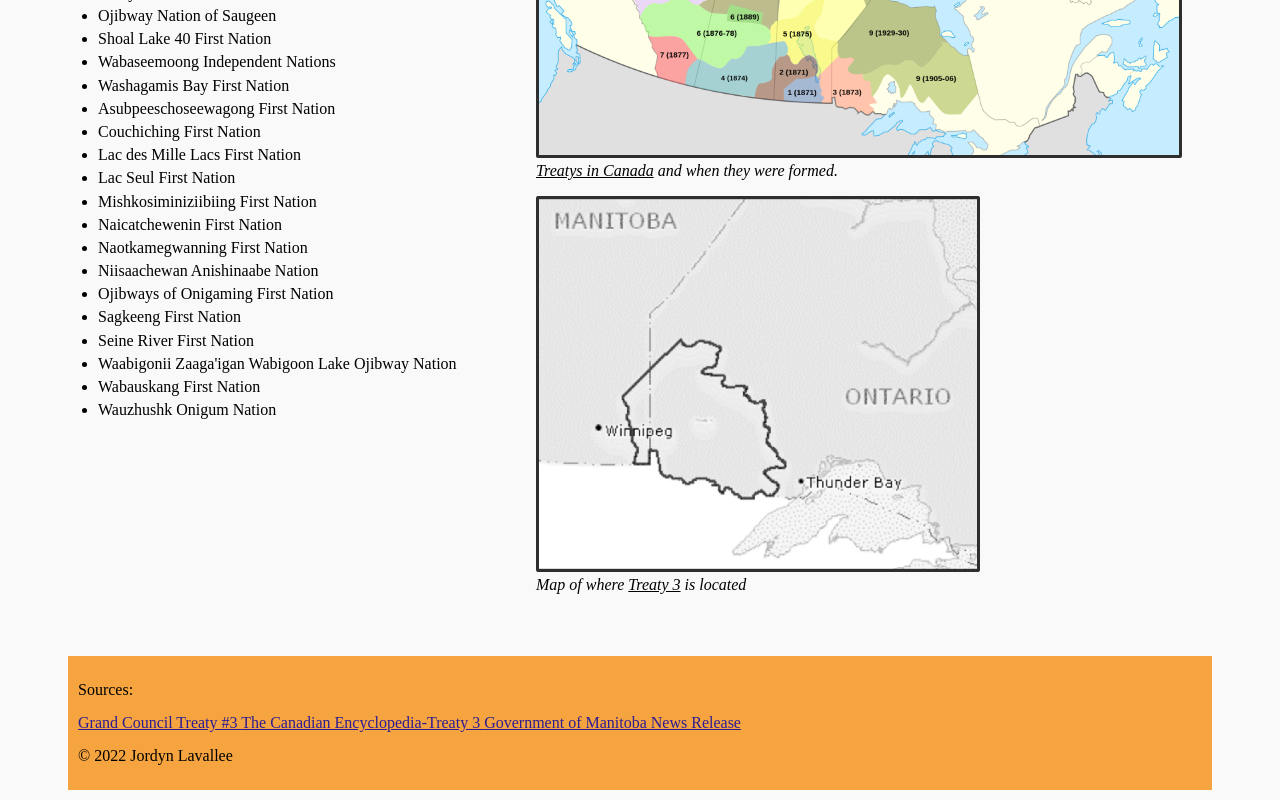
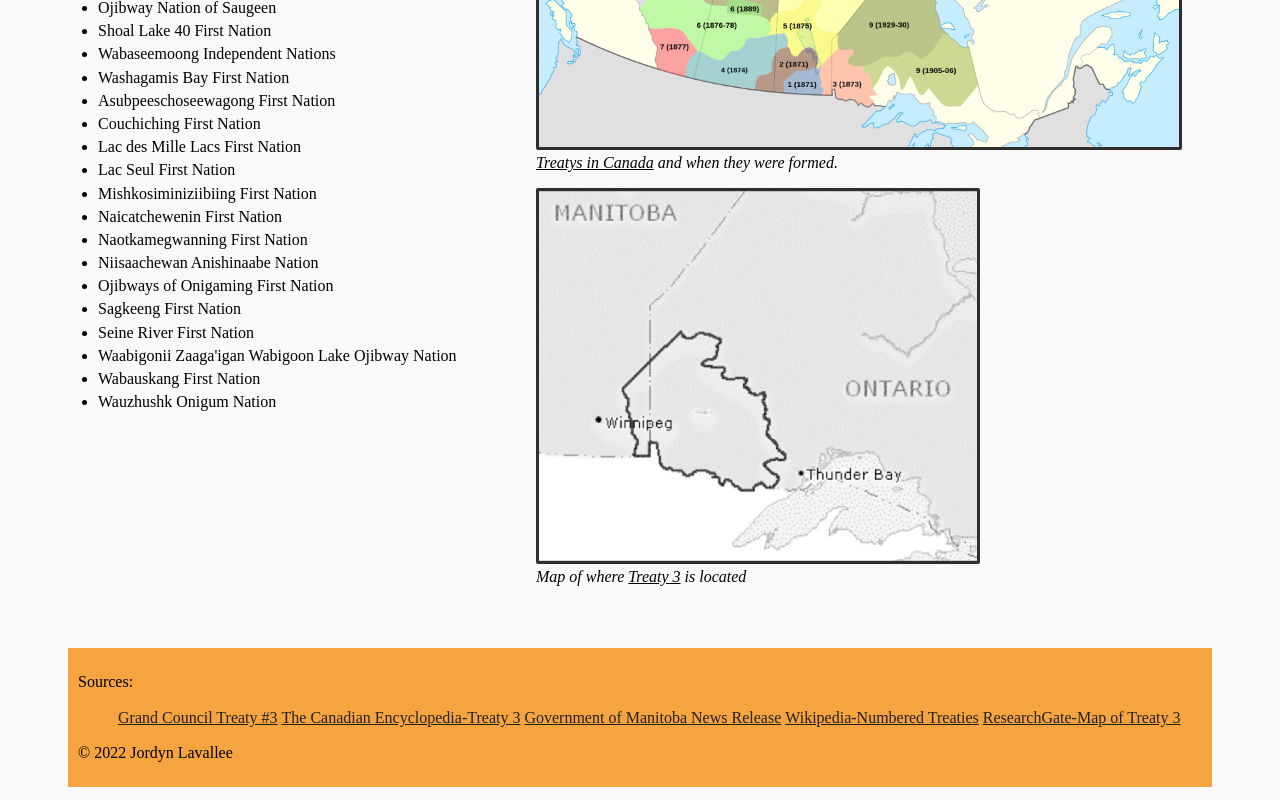
Before and after one commit to jord-lava/treaty-3-css-basics, a plain HTML site: page index.html in a window 1280 px wide. Shown: the part 613-1413 px from the top of the page. Drawn offline with Linux system fonts and the light colour scheme.

Commit message:
added comments

```diff
--- a/index.html
+++ b/index.html
@@ -3,7 +3,7 @@
   Course: Software development 20S
   Teacher: Mr. Hardman
   School: Pembina Trails Early College
-  Date Last Modified: 11/9/22
+  Date Last Modified: 11/11/22
 -->
 <!DOCTYPE html>
 <html lang="en">
@@ -14,6 +14,7 @@
     <title>Treaty 3</title>
     <!-- Links External stylesheet -->
     <link rel="stylesheet" href="stylesheets/main.css" />
+
     <!-- internal stylesheet -->
     <style>
       /* styles the text on this webpage */
@@ -26,24 +27,28 @@
         float: right;
       }
 
-      /* styles images */
+      /* styles images border */
       img {
         border: 3px solid rgb(46, 46, 46);
+        /* rounds border */
         border-radius: 2px;
       }
 
       /* styles the list of communities in treaty 3 */
       ul li {
+        /* changes the spaces between the lines */
         line-height: 1.45;
       }
 
       /* styles the text (non-headings) */
       p {
+        /* changess the space between the lines */
         line-height: 1;
       }
 
       /* styles the text inside the span (this text is on figcaption) */
       span {
+        /* underlines things */
         text-decoration: underline;
       }
     </style>
@@ -88,6 +93,7 @@
               height="439px"
               alt="An Image of a map of Canada, showing the areas of each treaty" />
             <figcaption>
+              <!-- discription of image -->
               <em><span>Treatys in Canada</span> and when they were formed.</em>
             </figcaption>
             <!--
@@ -104,6 +110,7 @@
               hight="370"
               alt="An image of a map of south east Manitoba and western ontiro that shows where treaty 3 is" />
             <figcaption>
+              <!-- discripions of image -->
               <em>Map of where <span>Treaty 3</span> is located</em>
             </figcaption>
             <!--
@@ -157,21 +164,43 @@
     <footer>
       <!-- all sources for this web pages -->
       <p>Sources:</p>
+      <ul>
+        <li>
           <a href="http://gct3.ca/our-nation/" target="_blank">
             Grand Council Treaty #3
           </a>
-
+        </li>
+        <li>
           <a
             href="https://www.thecanadianencyclopedia.ca/en/article/treaty-3"
             target="_blank">
             The Canadian Encyclopedia-Treaty 3
           </a>
+        </li>
+        <li>
           <a
             href="https://news.gov.mb.ca/news/print,index.html?item=7023"
             target="_blank">
             Government of Manitoba News Release
           </a>
+        </li>
+        <li>
+          <a
+            href="https://en.wikipedia.org/wiki/Numbered_Treaties"
+            target="_blank">
+            Wikipedia-Numbered Treaties
+          </a>
+        </li>
+        <li>
+          <a
+            href="https://www.researchgate.net/figure/Map-of-Treaty-3-Area_fig1_43199643"
+            target="_blank">
+            ResearchGate-Map of Treaty 3
+          </a>
+        </li>
+      </ul>
 
+      <!-- copyright symbol -->
       <p>&#169; 2022 Jordyn Lavallee</p>
     </footer>
   </body>
--- a/stylesheets/main.css
+++ b/stylesheets/main.css
@@ -1,35 +1,62 @@
+/* main style sheet for this web site */
+
+/* styles body */
 body {
+  /* changes the background color */
   background-color: rgb(250, 249, 249);
+  /* adds padding */
   padding-left: 50px;
   padding-right: 50px;
 }
-header {
-  padding: 0;
-  overflow: hidden;
+
+/* styles nav */
+nav {
+  /* change the backcground color */
+  background-color: rgb(245, 164, 64);
+  /* padding and margin */
+  padding: 10px 0px;
+  margin: 0px;
+  /* changes font size */
+  font-size: 20px;
+  /* makes the text go to the left */
+  text-align: left;
+}
+
+/* styles list items in an unordered list in the nav bar */
+nav ul li {
+  /* removes bullet point from the list */
+  list-style: none;
+}
+
+/* styles the achores */
+a {
+  /* changes the text color to black */
+  color: rgb(34, 34, 34);
+}
+
+/* styles the h1 */
+h1 {
+  /* changes text color to black */
+  color: black;
+  /* aligns text to the center/middle */
   text-align: center;
 }
-nav {
+
+/* styles the footer */
+footer {
+  /* changes background color */
   background-color: rgb(245, 164, 64);
-  padding: 10px 0px;
-  margin: 0px;
-  font-size: 20px;
-  text-align: left;
-}
-nav ul li {
-  list-style: none;
-}
-a {
-  color: rgb(34, 34, 34);
-}
-h1 {
-  color: black;
-  text-align: center;
-}
-footer {
-  background-color: rgb(245, 164, 64);
+
+  /* padding and margin */
   padding: 10px 10px;
   margin: 10px 10px;
 }
-footer a {
-  color: rgb(46, 28, 146);
+/* styles the list items in a unordered list in the footer */
+footer ul li {
+  /* aligns text to left */
+  text-align: left;
+  /* allows text to be in a line rather then on top of each other (like a list) */
+  display: inline-block;
+  /* gets rid of bullet point */
+  list-style: none;
 }
```
Lines whose indentation alone changed are shown as unchanged.
